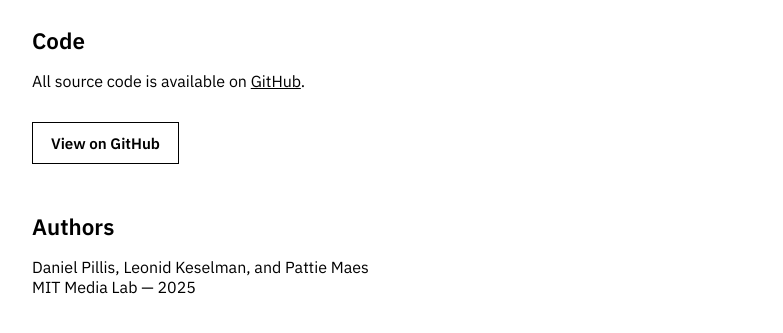
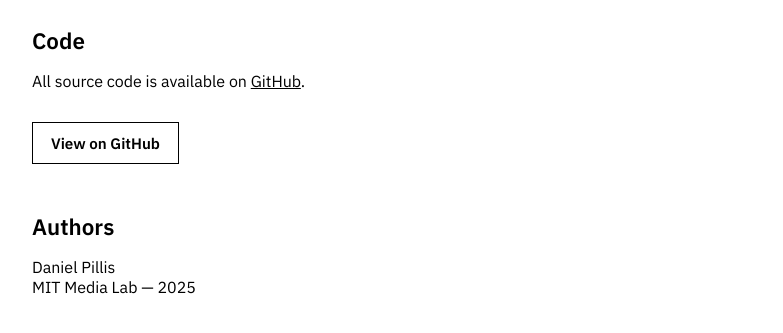
Before and after one commit to mrpillis/Real-time-Stable-Diffusion-for-virtual-production, a plain HTML site: page index.html in a window 1280 px wide. Shown: the part 822-1155 px from the top of the page, without its empty margins (248-1031 px from the left). Drawn offline with Linux system fonts and the light colour scheme.

Commit message:
Update index.html

```diff
--- a/index.html
+++ b/index.html
@@ -110,6 +110,6 @@
     <section>
       <h2>Authors</h2>
       <p>
-        Daniel Pillis, Leonid Keselman, and Pattie Maes
+        Daniel Pillis
         <br>MIT Media Lab — 2025
       </p>
```
